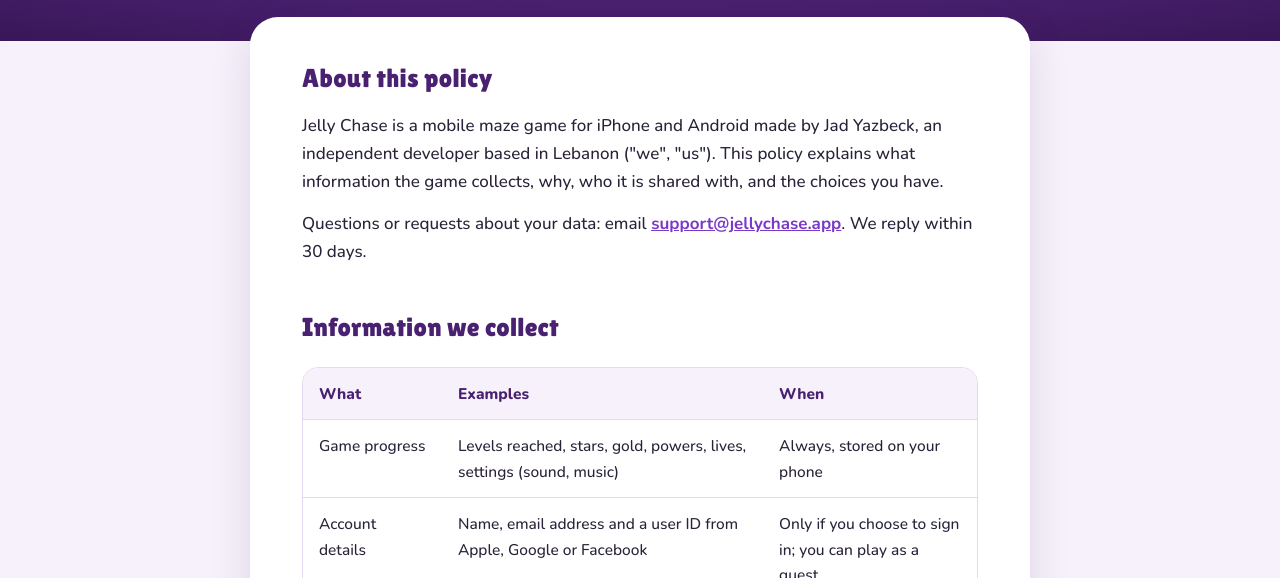
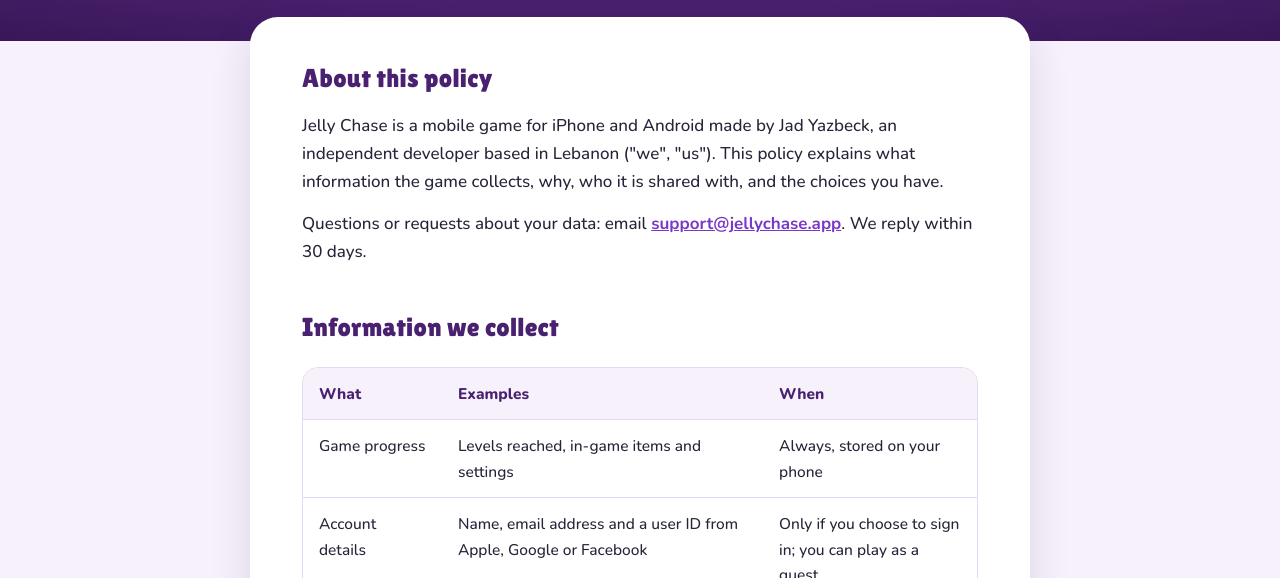
Before and after one commit to jadyazbeck13-beep/jellychase-site, a plain HTML site: page privacy/index.html in a window 1280 px wide. Shown: the part 222-800 px from the top of the page. Drawn offline with nearby package versions, Linux system fonts and the light colour scheme.

Commit message:
Keep game details private until launch; hide site from search engines
Co-Authored-By: Claude Opus 5.5 <noreply@anthropic.com>
Claude-Session: https://claude.ai/code/session_01A5uKhQR9s4bEcaJNK68LaF

```diff
--- a/privacy/index.html
+++ b/privacy/index.html
@@ -3,6 +3,7 @@
 <head>
 <meta charset="utf-8">
 <meta name="viewport" content="width=device-width,initial-scale=1">
+<meta name="robots" content="noindex, nofollow">
 <title>Privacy Policy | Jelly Chase</title>
 <meta name="description" content="How the Jelly Chase game collects, uses and protects your information.">
 <link rel="icon" href="/favicon.png">
@@ -45,13 +46,13 @@
 </header>
 <main>
   <h2>About this policy</h2>
-  <p>Jelly Chase is a mobile maze game for iPhone and Android made by Jad Yazbeck, an independent developer based in Lebanon ("we", "us"). This policy explains what information the game collects, why, who it is shared with, and the choices you have.</p>
+  <p>Jelly Chase is a mobile game for iPhone and Android made by Jad Yazbeck, an independent developer based in Lebanon ("we", "us"). This policy explains what information the game collects, why, who it is shared with, and the choices you have.</p>
   <p>Questions or requests about your data: email <a href="mailto:support@jellychase.app">support@jellychase.app</a>. We reply within 30 days.</p>
 
   <h2>Information we collect</h2>
   <div class="tbl"><table>
     <tr><th>What</th><th>Examples</th><th>When</th></tr>
-    <tr><td>Game progress</td><td>Levels reached, stars, gold, powers, lives, settings (sound, music)</td><td>Always, stored on your phone</td></tr>
+    <tr><td>Game progress</td><td>Levels reached, in-game items and settings</td><td>Always, stored on your phone</td></tr>
     <tr><td>Account details</td><td>Name, email address and a user ID from Apple, Google or Facebook</td><td>Only if you choose to sign in; you can play as a guest</td></tr>
     <tr><td>Cloud save</td><td>Your game progress and display name, linked to your account</td><td>Only if you sign in</td></tr>
     <tr><td>Ad and device data</td><td>Advertising ID (with your permission on iPhone), IP address, device model, operating system, language, approximate location from the IP address, and which ads you saw or tapped</td><td>When the game loads or shows a video ad</td></tr>
@@ -74,7 +75,7 @@
   <p>We may also share information if the law requires it.</p>
 
   <h2>Ads, consent and tracking</h2>
-  <p>Jelly Chase shows video ads only when you choose to watch one, for example to get an extra heart, refill lives or earn gold.</p>
+  <p>Jelly Chase shows video ads only when you choose to watch one, for example to get an in-game bonus.</p>
   <ul>
     <li><b>Europe, the UK and Switzerland:</b> the first time you open the game, a Google consent message asks whether ads may use your data. You can accept, refuse, or choose your options. Refusing still lets you play and watch videos; the ads are just less personal.</li>
     <li><b>iPhone:</b> Apple asks whether Jelly Chase may track you across other apps. If you say no, your Advertising ID is not shared and ads are not personalized.</li>
```
Also changed, not shown: index.html (+3 -2 lines).
